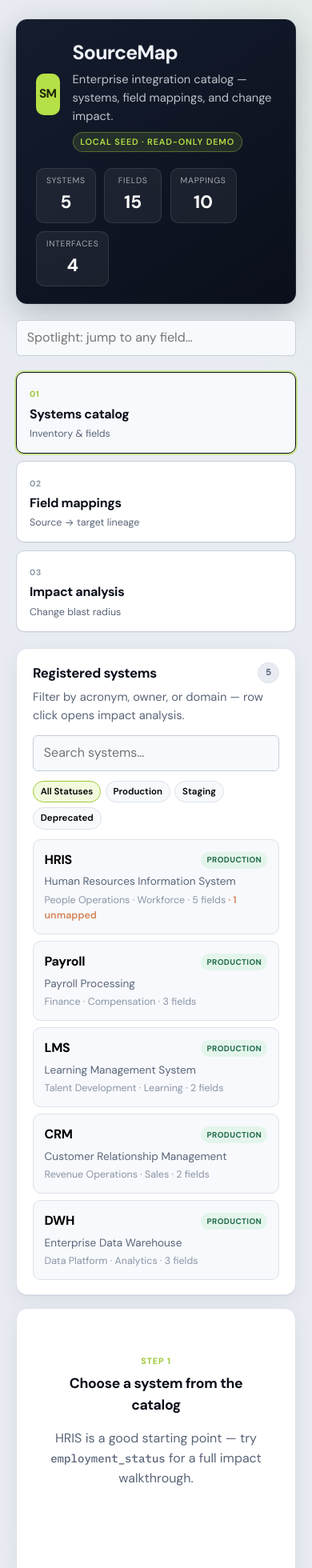
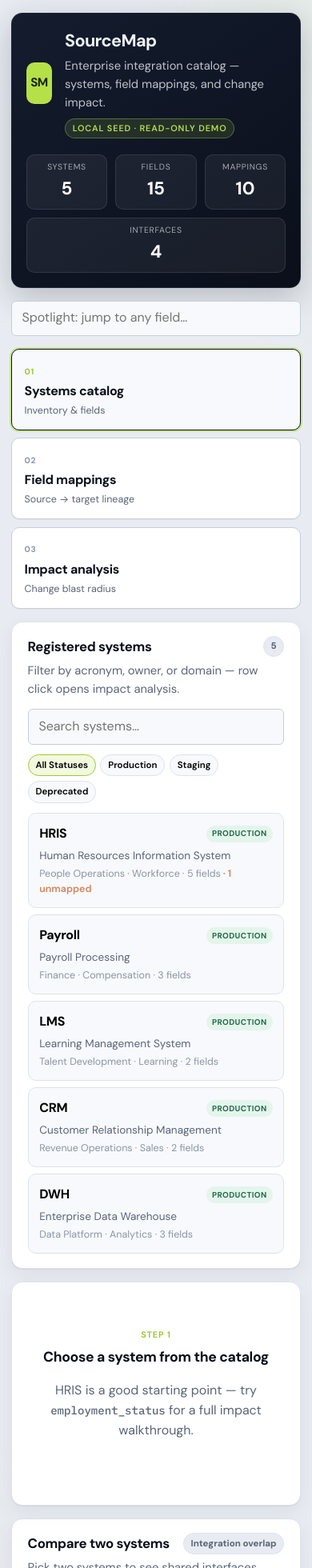
Before and after one commit to jah-guide/sourcemap, a React (Vite) app: page / in a window 390 px wide. Shown: the top 1960 px of the page at 80% size. Built offline with nearby package versions, Linux system fonts and the light colour scheme.

Commit message:
Improve mobile layout for catalog, mappings, and impact.
Stack split panels and mapping toolbar on narrow viewports, tighten header stats, and hint horizontal table scroll on small phones.

```diff
--- a/src/App.css
+++ b/src/App.css
@@ -203,12 +203,103 @@
 }
 
 @media (max-width: 800px) {
+  .app-shell {
+    padding: 1rem 0.85rem 2rem;
+    gap: 1rem;
+  }
+
+  .app-header {
+    flex-direction: column;
+    padding: 1.1rem 1.15rem;
+  }
+
+  .header-stats {
+    width: 100%;
+    justify-content: space-between;
+  }
+
+  .stat-chip {
+    flex: 1 1 calc(33% - 0.5rem);
+    min-width: 0;
+  }
+
   .split-panel {
     grid-template-columns: 1fr;
   }
 
+  .catalog-layout .catalog-sidebar {
+    order: 1;
+  }
+
+  .catalog-layout .catalog-detail {
+    order: 2;
+    min-height: 280px;
+  }
+
+  .impact-layout .impact-controls {
+    order: 1;
+  }
+
+  .impact-layout .impact-results {
+    order: 2;
+  }
+
   .app-nav {
     grid-template-columns: 1fr;
+  }
+
+  .mapping-toolbar {
+    flex-direction: column;
+    align-items: stretch;
+  }
+
+  .mapping-toolbar-actions {
+    flex-direction: column;
+    align-items: stretch;
+  }
+
+  .mapping-toolbar-actions .search-input {
+    min-width: 0;
+    width: 100%;
+  }
+
+  .filter-chips,
+  .export-actions {
+    width: 100%;
+    justify-content: flex-start;
+  }
+
+  .impact-metrics,
+  .impact-metrics-cards {
+    grid-template-columns: 1fr;
+  }
+
+  .role-downstream,
+  .role-upstream {
+    margin-left: 0.35rem;
+  }
+}
+
+@media (max-width: 480px) {
+  .brand-text h1 {
+    font-size: 1.35rem;
+  }
+
+  .table-wrap {
+    -webkit-overflow-scrolling: touch;
+  }
+
+  .table-wrap::after {
+    content: 'Scroll for more columns →';
+    display: block;
+    font-size: 0.68rem;
+    text-transform: uppercase;
+    letter-spacing: 0.06em;
+    color: var(--color-muted-faint);
+    padding: 0.35rem 0.65rem;
+    text-align: center;
+    border-top: 1px dashed var(--color-border-subtle);
+    background: var(--color-surface-raised);
   }
 }
 
```
